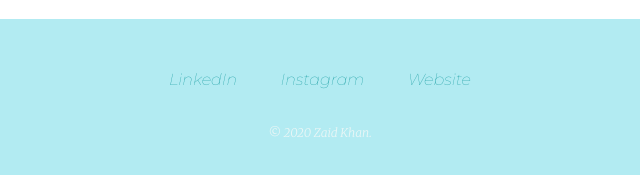
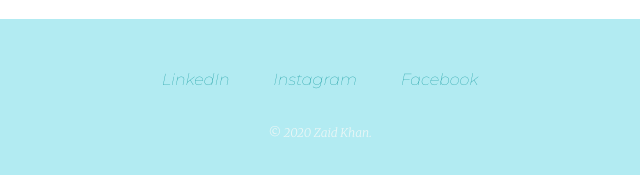
Before and after one commit to ZaidKhan2002/Personal.site, a plain HTML site: page index.html in a window 1280 px wide. Shown: the part 2098-2273 px from the top of the page, 320-960 px from the left. Drawn offline with Linux system fonts and the light colour scheme.

Commit message:
Update index.html

```diff
--- a/index.html
+++ b/index.html
@@ -54,7 +54,7 @@
     <div class="bottom-container">
       <a class="footer-link" href="https://www.linkedin.com/feed/">LinkedIn</a>
       <a class="footer-link" href="https://www.instagram.com/">Instagram</a>
-      <a class="footer-link" href="https://www.appbrewery.co/">Website</a>
+      <a class="footer-link" href="https://www.Facebook.com/">Facebook</a>
       <p class="copyright">© 2020 Zaid Khan.</p>
     </div>
 
```
